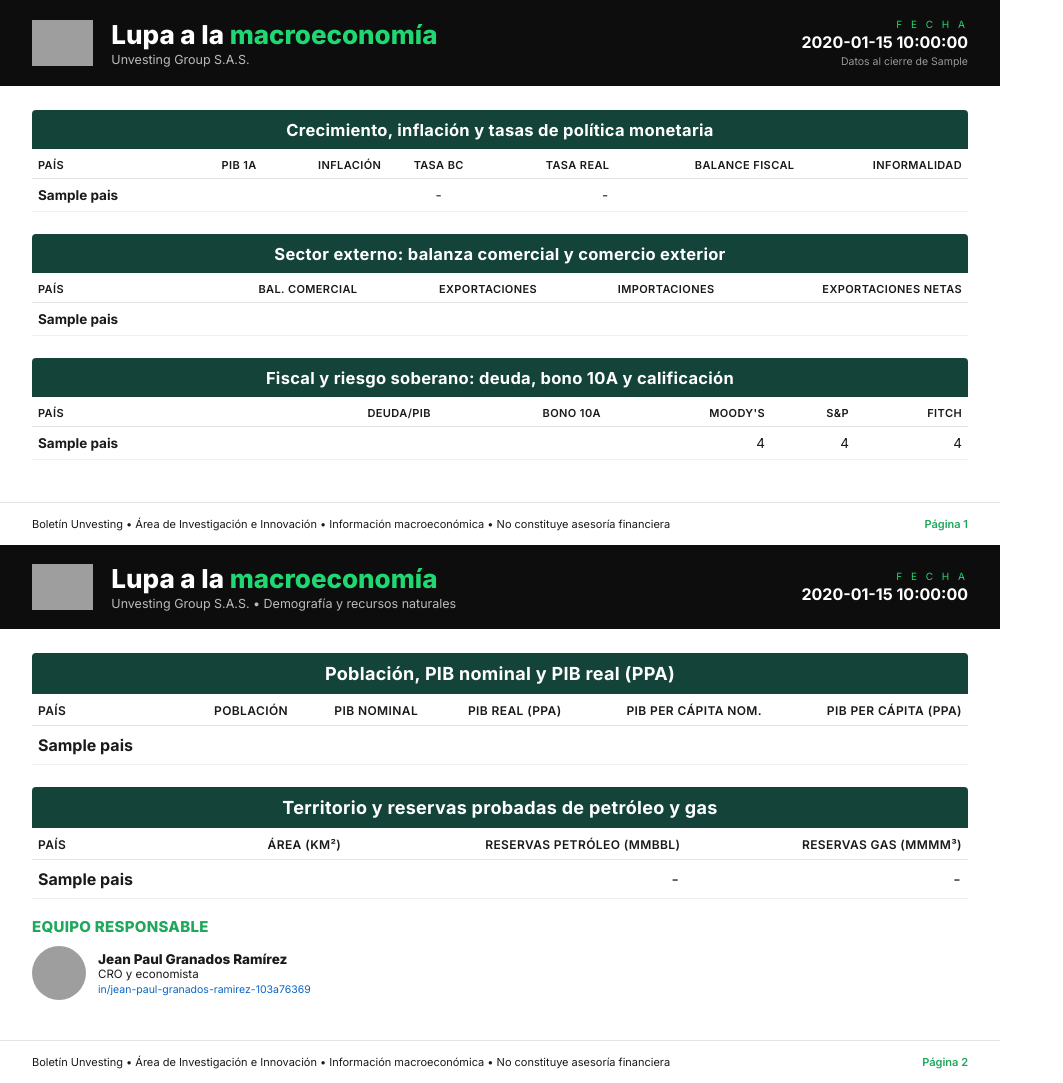
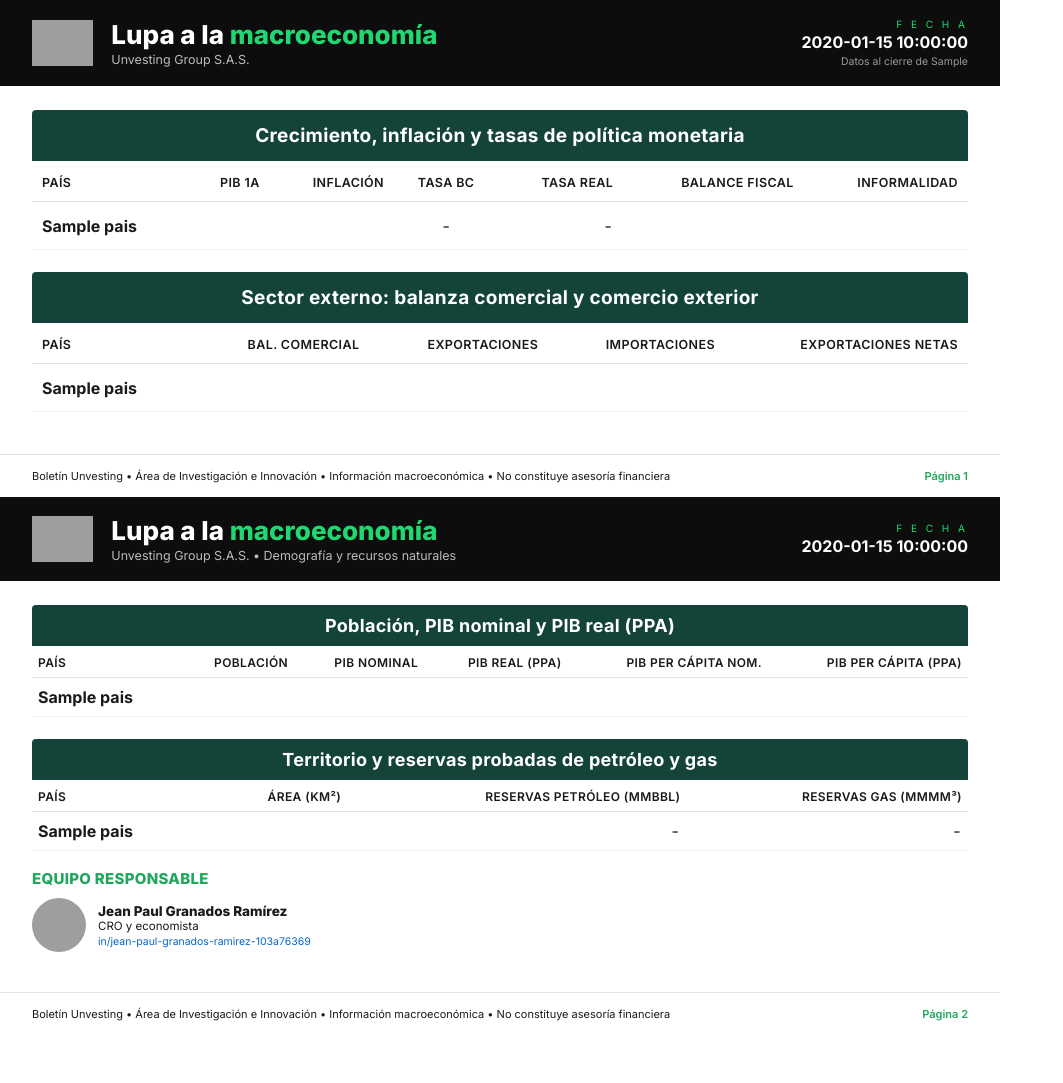
Before and after one commit to jegranadosr-cmyk/BoletinMacro, a Python web app: template templates/pdf.html in a window 1280 px wide. Shown: the whole page, without its empty margins (0-1063 px from the left). After the commit the page ends 1021 px from the top, so only its background shows below. Run offline with Jinja, Linux system fonts and the light colour scheme; the template is opened without the code that fills it: most values are stand-ins (such as "Sample title", 1, 10 or a date in 2020); grey boxes are pictures that could not be loaded.

Commit message:
Pagina 1: quita tabla de fiscal y riesgo soberano, reorganiza con variante hero
Quita la tercera tabla ("Fiscal y riesgo soberano: deuda, bono 10A y
calificacion") de pagina 1 por pedido del usuario, junto con el fetch de
deuda/bonos/rating en main.py (ya no se usa en ningun lado). Las 2 tablas
restantes pasan de .boletin-table-dense a .boletin-table-hero (variante ya
existente, sin uso desde el rediseno a tablas) para llenar el espacio que
dejo la tabla eliminada, con el padding de celdas recalibrado (16px->13.5px)
para no desbordar el lienzo -- medido con el truco de scrollHeight/Playwright
sobre data_dump.json cacheado: 94.9% de llenado, dentro del margen seguro.

Co-Authored-By: Claude Sonnet 5 <noreply@anthropic.com>

```diff
--- a/templates/_page1_content.html
+++ b/templates/_page1_content.html
@@ -17,7 +17,7 @@
   </div>
 
   <div class="content">
-    <table class="boletin-table boletin-table-dense">
+    <table class="boletin-table boletin-table-hero">
       <caption class="caption-lg">Crecimiento, inflación y tasas de política monetaria</caption>
       <thead><tr>
         <th>País</th><th class="num">PIB 1A</th>
@@ -40,7 +40,7 @@
       </tbody>
     </table>
 
-    <table class="boletin-table boletin-table-dense" style="margin-top:22px;">
+    <table class="boletin-table boletin-table-hero" style="margin-top:22px;">
       <caption class="caption-lg">Sector externo: balanza comercial y comercio exterior</caption>
       <thead><tr>
         <th>País</th><th class="num">Bal. Comercial</th><th class="num">Exportaciones</th>
@@ -54,26 +54,6 @@
           <td class="num">{{ fmt_usd_billions_plain(d.exportaciones_usd) }}</td>
           <td class="num">{{ fmt_usd_billions_plain(d.importaciones_usd) }}</td>
           <td class="num">{{ fmt_usd_billions(d.exportaciones_netas_usd) }}</td>
-        </tr>
-      {% endfor %}
-      </tbody>
-    </table>
-
-    <table class="boletin-table boletin-table-dense" style="margin-top:22px;">
-      <caption class="caption-lg">Fiscal y riesgo soberano: deuda, bono 10A y calificación</caption>
-      <thead><tr>
-        <th>País</th><th class="num">Deuda/PIB</th><th class="num">Bono 10A</th>
-        <th class="num">Moody's</th><th class="num">S&amp;P</th><th class="num">Fitch</th>
-      </tr></thead>
-      <tbody>
-      {% for d in resumen_coyuntural %}
-        <tr>
-          <td class="name">{{ d.pais }}</td>
-          <td class="num">{{ level_pct(d.deuda_pib) }}</td>
-          <td class="num">{{ level_pct(d.bono_10y) }}</td>
-          <td class="num">{{ d.rating_moodys or '-' }}</td>
-          <td class="num">{{ d.rating_sp or '-' }}</td>
-          <td class="num">{{ d.rating_fitch or '-' }}</td>
         </tr>
       {% endfor %}
       </tbody>
--- a/templates/base.css
+++ b/templates/base.css
@@ -112,7 +112,7 @@ table.boletin-table td.sub { color: var(--text-muted); font-size: 11.5px; }
 table.boletin-table-hero { font-size: 16px; }
 table.boletin-table-hero caption.caption-lg { font-size: 19px; padding: 14px 0; }
 table.boletin-table-hero thead th { font-size: 12.5px; padding: 14px 10px 11px; }
-table.boletin-table-hero tbody td { padding: 16px 10px; }
+table.boletin-table-hero tbody td { padding: 13.5px 10px; }
 
 /* denser variant for wide tables (5-6 columns, 8-9 rows) on the 1-page layout */
 table.boletin-table-dense { font-size: 13.5px; }
```
Also changed, not shown: main.py (+0 -26 lines).
